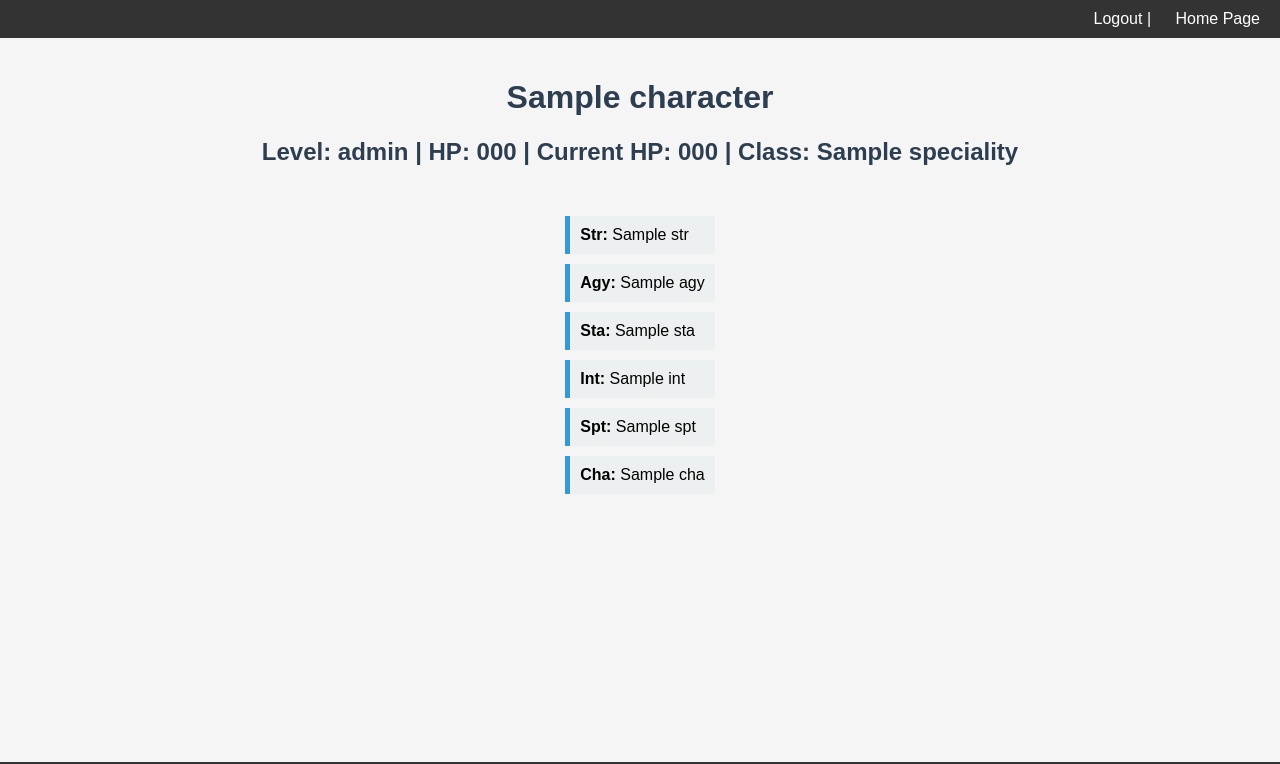
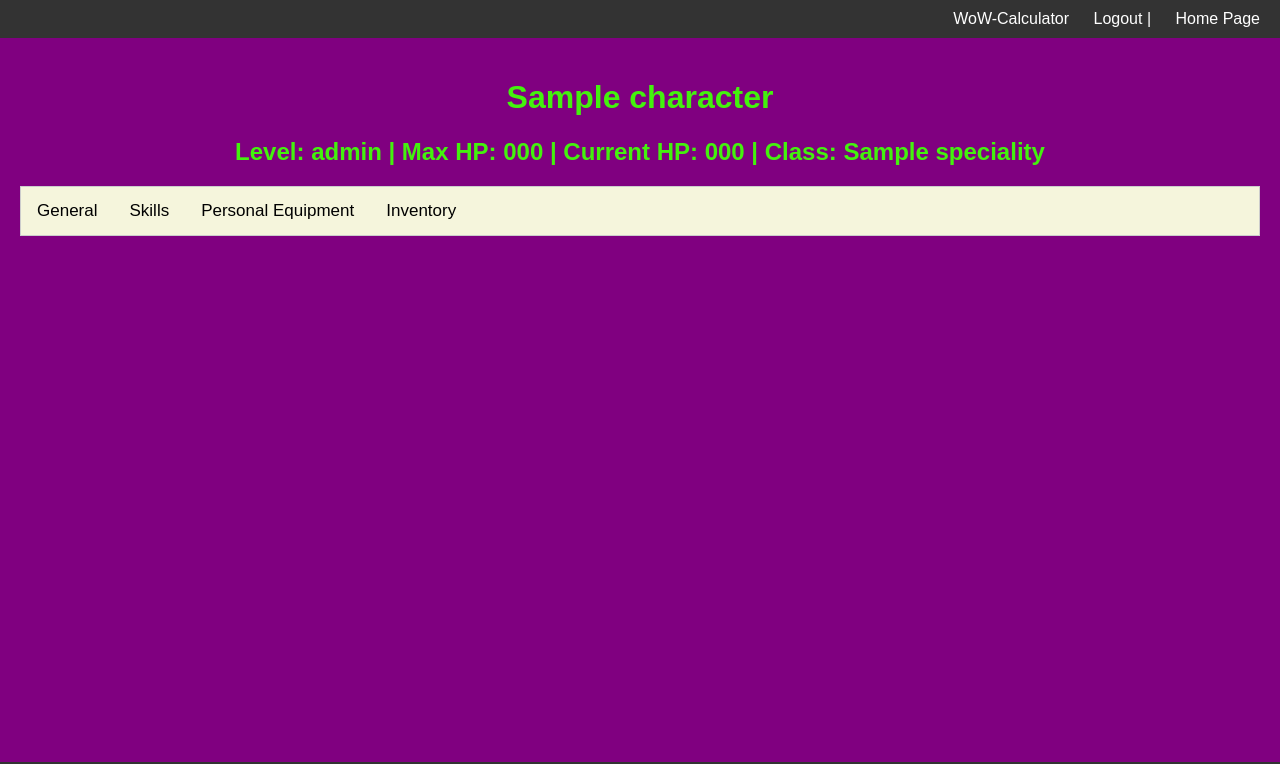
Before and after one commit to ejett5/DnD-Character, a Flask app: template flask_app/templates/ViewCharacter.html in a window 1280 px wide. Shown: the top 764 px of the page. Run offline with Flask 3, Linux system fonts and the light colour scheme; the template is opened without the code that fills it: most values are stand-ins (such as "Sample title", 1, 10 or a date in 2020).

Commit message:
fixed route for edit page and adjusted styling on view page with link to WoW-Calculator, still need to fix the third table not registering in routes problem

```diff
--- a/flask_app/controllers/character_controller.py
+++ b/flask_app/controllers/character_controller.py
@@ -73,7 +73,7 @@ def show_edit_character(character_id):
 
     character = Character.read_one_character(data)
 
-    return render_template('ViewCharacter.html', character=character)
+    return render_template('edit_character.html', character=character)
 
 
 #! Route to update a single character
--- a/flask_app/static/css/style.css
+++ b/flask_app/static/css/style.css
@@ -69,3 +69,9 @@ body {
   .container{
     display: flex;
   }
+
+
+  /* styling for the tabs */
+  .tabcontent{
+
+  }
--- a/flask_app/static/css/view_single.css
+++ b/flask_app/static/css/view_single.css
@@ -2,7 +2,7 @@ body {
   font-family: "Arial", sans-serif;
   margin: 0;
   padding: 0;
-  background-color: #f5f5f5;
+  background-color: purple;
 }
 
 .topNav {
@@ -29,7 +29,7 @@ body {
 
 .treeInfo h2,
 .treeDetails h1 {
-  color: #2c3e50;
+  color: #43f20d;
 }
 
 .treeAttributes {
@@ -40,9 +40,10 @@ body {
 
 .treeAttributes p {
   background-color: #ecf0f1;
-  border-left: 5px solid #3498db;
+  /* border-left: 5px solid #3498db; */
   padding: 10px;
   margin: 10px 0;
+  text-align: center;
 }
 
 footer {
@@ -63,3 +64,41 @@ footer a {
 footer a:hover {
   text-decoration: underline;
 }
+
+
+
+/* creating tabs styling, mimicking w3 for quick baseline on project*/
+.tab{
+  overflow:hidden;
+  border: 1px solid #ccc;
+  background-color: beige;
+}
+
+.tab button {
+  background-color: inherit;
+  float: left;
+  border: none;
+  outline: none;
+  cursor: pointer;
+  padding: 14px 16px;
+  transition: 0.3s;
+  font-size: 17px;
+}
+
+/* Change background color of buttons on hover */
+.tab button:hover {
+  background-color: lightseagreen;
+}
+
+/* Create an active/current tablink class */
+.tab button.active {
+  background-color: #ccc;
+}
+
+/* Style the tab content */
+.tabcontent {
+  display: none;
+  padding: 6px 12px;
+  border: 1px solid #ccc;
+  border-top: none;
+}
--- a/flask_app/templates/ViewCharacter.html
+++ b/flask_app/templates/ViewCharacter.html
@@ -5,12 +5,29 @@
     <meta charset="UTF-8">
     <meta name="viewport" content="width=device-width, initial-scale=1.0">
     <link rel="stylesheet" href="{{ url_for('static', filename='css/view_single.css') }}">
-    <title>Trip Details</title>
+    <title>{{ character.name }} </title>
+
+    <script>
+        function openStat(evt, statName) {
+            var i, tabcontent, tablinks;
+            tabcontent = document.getElementsByClassName("tabcontent");
+            for (i = 0; i < tabcontent.length; i++) {
+                tabcontent[i].style.display = "none";
+            }
+            tablinks = document.getElementsByClassName("tablinks");
+            for (i = 0; i < tablinks.length; i++) {
+                tablinks[i].className = tablinks[i].className.replace(" active", "");
+            }
+            document.getElementById(statName).style.display = "block";
+            evt.currentTarget.className += " active";
+        }
+    </script>
 </head>
 
 <body>
     <header class="topNav">
         <nav>
+            <a href="https://ejett5.github.io/WoW-Calculator/" target="_blank">WoW-Calculator</a>
             <a href="/users/logout">Logout</a> |
             <a href="/users/home">Home Page</a>
         </nav>
@@ -22,18 +39,63 @@
 
 
         <div class="treeInfo">
-            <h2>Level: {{ character.character_level }} | HP: {{ character.hp }} | Current HP: {{ character.hp}} | Class: {{ character.speciality }} </h2>
+            <h2>Level: {{ character.character_level }} | Max HP: {{ character.hp }} | Current HP: {{ character.current_hp}} | Class: {{ character.speciality }} </h2>
         </div>
-        <table>
-            <div class="treeAttributes">
-                <p><strong>Str:</strong> {{ key_stats.str }}</p>
-                <p><strong>Agy:</strong> {{ key_stats.agy }}</p>
-                <p><strong>Sta:</strong> {{ key_stats.sta }}</p>
-                <p><strong>Int:</strong> {{ key_stats.int }}</p>
-                <p><strong>Spt:</strong> {{ key_stats.spt }}</p>
-                <p><strong>Cha:</strong> {{ key_stats.cha }}</p>
+
+        <div class="tab">
+            <button class="tablinks" onclick="openStat(event, 'General')" > General </button>
+            <button class="tablinks" onclick="openStat(event, 'Skills')" > Skills </button>
+            <button class="tablinks" onclick="openStat(event, 'Personal Equipment')" > Personal Equipment </button>
+            <button class="tablinks" onclick="openStat(event, 'Inventory')" > Inventory  </button>
+        </div>
+
+            <div id="General" class="tabcontent">
+                <div class="treeAttributes">
+                    <!-- TODO get key_stats recognised and defined so it will read from that table in the db -->
+                    <p><strong>Str:</strong> {{ character.str }}</p>
+                    <p><strong>Agy:</strong> {{ character.agy }}</p>
+                    <p><strong>Sta:</strong> {{ character.sta }}</p>
+                    <p><strong>Int:</strong> {{ character.int }}</p>
+                    <p><strong>Spt:</strong> {{ character.spt }}</p>
+                    <p><strong>Cha:</strong> {{ character.cha }}</p>
+                </div>
             </div>
-        </table>
+
+
+            <!-- Skills tab for general skills -->
+            <div id="Skills" class="tabcontent">
+                <div class="treeAttributes">
+                    <p>Appraise</p>
+                    <p>Balance</p>
+                    <p>concentration</p>
+                    <p>Craft</p>
+                    <p>Craft</p>
+                    <p>Craft</p>
+                    <p>Diplomacy</p>
+                    <p>Knowledge</p>
+                    <p>Profession</p>
+                    <p>Search</p>
+                    <p>Sense Motive</p>
+                </div>
+            </div>
+
+            <div  id="Personal Equipment" class="tabcontent">
+                <div class="treeAttributes">
+                    <p>Sputnik Staff</p>
+                    <p>Ac Necklace</p>
+                    <p>Diving Suit</p>
+                </div>
+            </div>
+
+
+            <div  id="Inventory" class="tabcontent">
+                <div class="treeAttributes">
+                    <p>Party Fund:</p>
+                    <p>Health Potion(s)</p>
+                    <p>junk</p>
+                </div>
+            </div>
+
     </main>
 
 
--- a/flask_app/templates/edit_character.html
+++ b/flask_app/templates/edit_character.html
@@ -49,18 +49,18 @@
 
                 <div class="form-group">
                     <label for="character_level">Level: {{ character.character_level }} </label>
-                    <input type="date" id="character_level" name="character_level" value = "{{character.character_level}}">
+                    <input type="number" id="character_level" name="character_level" value = "{{character.character_level}}">
                 </div>
 
 
                 <div class="form-group">
                     <label for="race">Race: {{ character.race }} </label>
-                    <input type="date" id="race" name="race" value = "{{character.race}}">
+                    <input type="text" id="race" name="race" value = "{{character.race}}">
                 </div>
 
                 <div class="form-group">
                     <label for="hp">HP: {{ character.hp }} </label>
-                    <input type="date" id="hp" name="hp" value = "{{character.hp}}">
+                    <input type="number" id="hp" name="hp" value = "{{character.hp}}">
                 </div>
 
 
--- a/flask_app/templates/home.html
+++ b/flask_app/templates/home.html
@@ -46,7 +46,7 @@
                         <td> {{ character.speciality }} </td>
 
                         <td><a href="/character/view/{{ character.id }}">View</a></td>
-                        <td><a href="/character/edit/{{ characters.id }}">Edit</a></td>
+                        <td><a href="/character/edit/{{ character.id }}">Edit</a></td>
 
                         <!-- temporarily removing as it may be restricted to the edit page -->
                         <!-- {% if session.user_id == characters.id %}
```
Also changed, not shown: flask_app/controllers/key_stats_controller.py (+153 -0 lines), flask_app/models/character_model.py (+14 -0 lines), flask_app/models/key_stats_model.py (+31 -4 lines), flask_app/static/js/script.js (added, +13 -0 lines).
